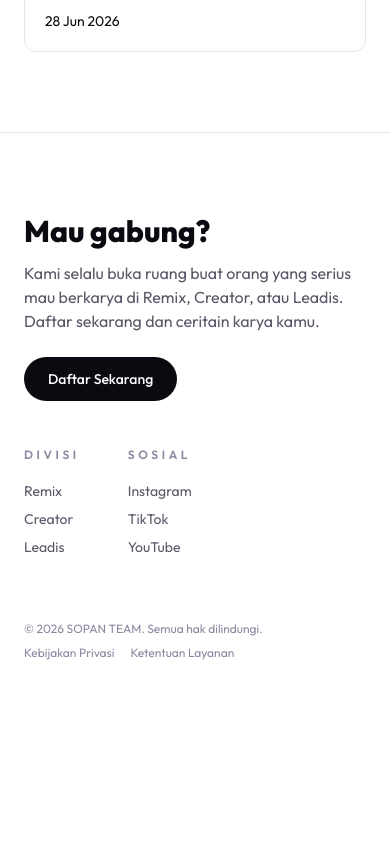
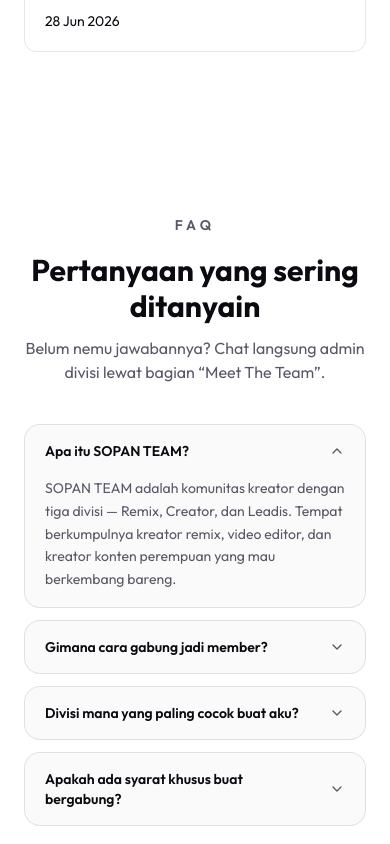
Before and after one commit to xe986232-ai/TeamSopan, a Next.js app: page / in a window 390 px wide. Shown: the part 6860-7704 px from the top of the page. Before the commit the page ends 7601 px from the top, so only its background shows below. Built offline with nearby package versions, Linux system fonts and the light colour scheme; no server answers; the database is empty; a web font is replaced by a local one.

Commit message:
Tambah FaqSection: accordion FAQ single-collapsible di homepage

```diff
--- a/app/page.js
+++ b/app/page.js
@@ -8,6 +8,7 @@ import CreatorTrendingSection from "@/components/CreatorTrendingSection";
 import AdminSection from "@/components/AdminSection";
 import ShowcaseSection from "@/components/ShowcaseSection";
 import TestimonialSection from "@/components/TestimonialSection";
+import FaqSection from "@/components/FaqSection";
 import Footer from "@/components/Footer";
 import WelcomeGate from "@/components/WelcomeGate";
 
@@ -65,6 +66,7 @@ export default function Home() {
       <AdminSection />
       <ShowcaseSection />
       <TestimonialSection />
+      <FaqSection />
       <Footer />
     </main>
   );
--- /dev/null
+++ b/components/FaqSection.jsx
@@ -0,0 +1,117 @@
+"use client";
+
+import { useState } from "react";
+import { motion, AnimatePresence } from "framer-motion";
+import { ChevronDown } from "lucide-react";
+
+// FAQ seputar SOPAN TEAM — edit teksnya langsung di sini kalau ada
+// pertanyaan lain yang lebih sering ditanyain calon member.
+const FAQ_ITEMS = [
+  {
+    id: "1",
+    title: "Apa itu SOPAN TEAM?",
+    content:
+      "SOPAN TEAM adalah komunitas kreator dengan tiga divisi — Remix, Creator, dan Leadis. Tempat berkumpulnya kreator remix, video editor, dan kreator konten perempuan yang mau berkembang bareng.",
+  },
+  {
+    id: "2",
+    title: "Gimana cara gabung jadi member?",
+    content:
+      "Tinggal klik tombol \"Gabung\" di navbar, isi form pendaftaran, pilih divisi yang paling cocok sama minat kamu, terus tunggu konfirmasi dari admin divisi terkait.",
+  },
+  {
+    id: "3",
+    title: "Divisi mana yang paling cocok buat aku?",
+    content:
+      "Suka ngulik remix atau DJ set? Gabung Remix. Jago ngedit video/motion graphic? Gabung Creator. Kreator konten perempuan yang mau kolaborasi bareng? Gabung Leadis.",
+  },
+  {
+    id: "4",
+    title: "Apakah ada syarat khusus buat bergabung?",
+    content:
+      "Nggak ada syarat teknis yang ribet — yang penting mau belajar, aktif, dan sopan ke sesama member. Detail lengkapnya bisa dibaca di halaman Ketentuan Layanan.",
+  },
+];
+
+export default function FaqSection() {
+  // Default item pertama kebuka, sama kayak contoh "defaultValue" di kode asli.
+  const [openId, setOpenId] = useState(FAQ_ITEMS[0].id);
+
+  const toggle = (id) => {
+    setOpenId((current) => (current === id ? null : id));
+  };
+
+  return (
+    <section id="faq" className="relative py-20 sm:py-24">
+      <motion.div
+        initial={{ opacity: 0, y: 24 }}
+        whileInView={{ opacity: 1, y: 0 }}
+        viewport={{ once: true, margin: "-100px" }}
+        transition={{ duration: 0.7 }}
+        className="max-w-2xl mx-auto px-6 sm:px-10 mb-10 text-center"
+      >
+        <span className="font-body font-semibold text-sm tracking-[0.3em] uppercase text-ink-muted">
+          FAQ
+        </span>
+        <h2 className="font-display font-bold text-3xl sm:text-4xl mt-4 text-ink">
+          Pertanyaan yang sering ditanyain
+        </h2>
+        <p className="mt-3 text-ink-muted">
+          Belum nemu jawabannya? Chat langsung admin divisi lewat bagian
+          &ldquo;Meet The Team&rdquo;.
+        </p>
+      </motion.div>
+
+      <motion.div
+        initial={{ opacity: 0, y: 24 }}
+        whileInView={{ opacity: 1, y: 0 }}
+        viewport={{ once: true, margin: "-80px" }}
+        transition={{ duration: 0.6 }}
+        className="max-w-2xl mx-auto px-6 sm:px-10 space-y-3"
+      >
+        {FAQ_ITEMS.map((item) => {
+          const isOpen = openId === item.id;
+          return (
+            <div
+              key={item.id}
+              className="rounded-2xl border border-black/10 dark:border-white/10 bg-black/[0.02] dark:bg-white/[0.04] overflow-hidden"
+            >
+              <button
+                type="button"
+                onClick={() => toggle(item.id)}
+                aria-expanded={isOpen}
+                className="flex w-full items-center justify-between gap-4 px-5 py-4 text-left"
+              >
+                <span className="font-display font-semibold text-sm sm:text-base text-ink">
+                  {item.title}
+                </span>
+                <ChevronDown
+                  className={`h-4 w-4 shrink-0 text-ink-muted transition-transform duration-300 ${
+                    isOpen ? "rotate-180" : ""
+                  }`}
+                />
+              </button>
+
+              <AnimatePresence initial={false}>
+                {isOpen && (
+                  <motion.div
+                    key="content"
+                    initial={{ height: 0, opacity: 0 }}
+                    animate={{ height: "auto", opacity: 1 }}
+                    exit={{ height: 0, opacity: 0 }}
+                    transition={{ duration: 0.25, ease: "easeInOut" }}
+                    className="overflow-hidden"
+                  >
+                    <p className="px-5 pb-4 text-sm text-ink-muted leading-relaxed">
+                      {item.content}
+                    </p>
+                  </motion.div>
+                )}
+              </AnimatePresence>
+            </div>
+          );
+        })}
+      </motion.div>
+    </section>
+  );
+}
```
